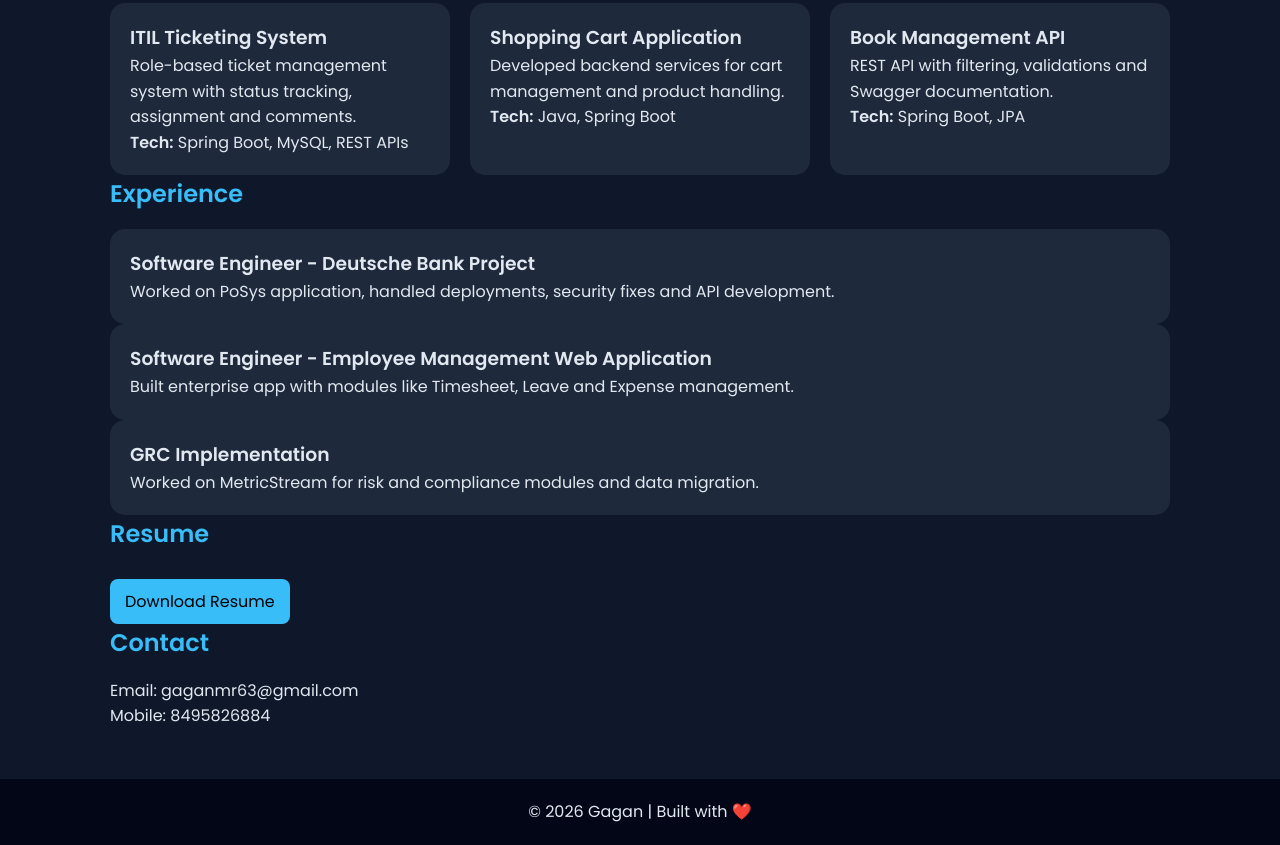
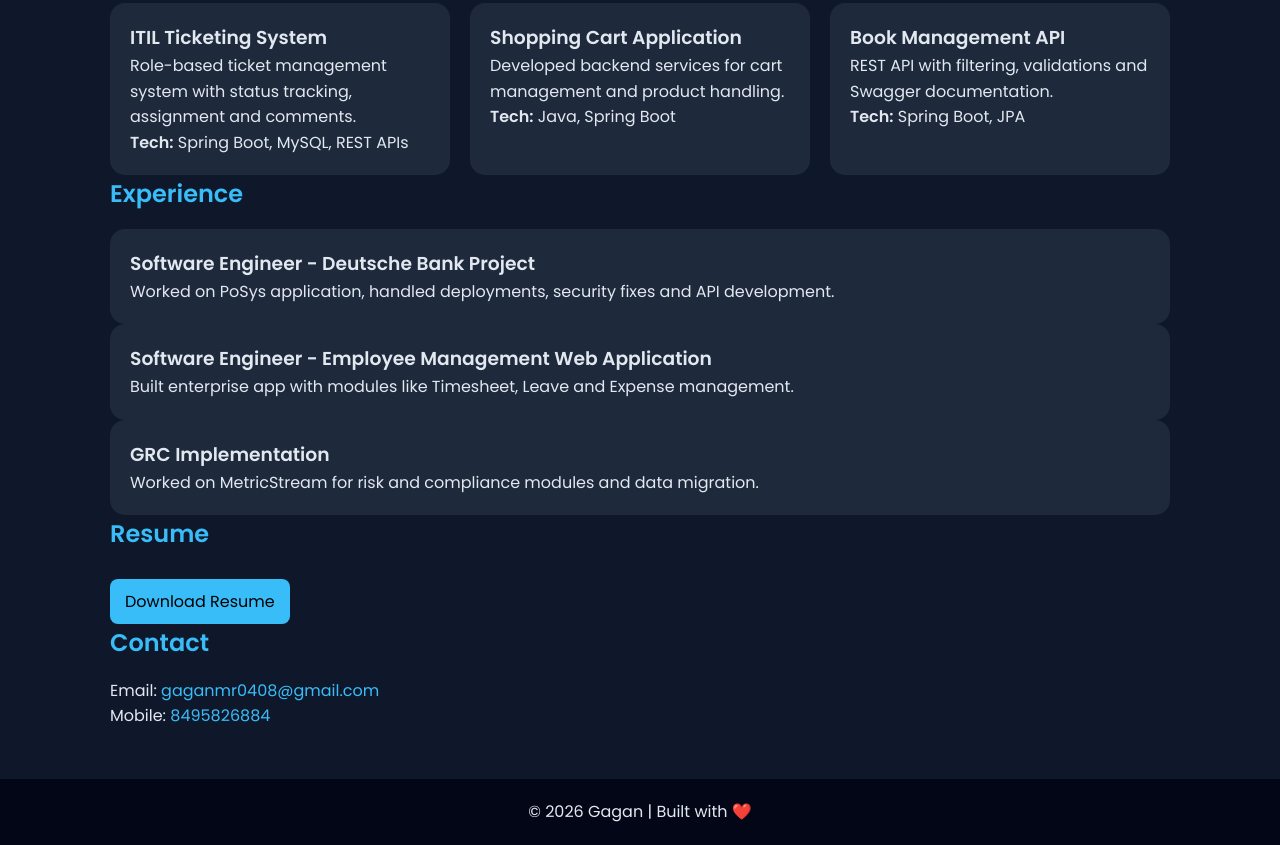
Before and after one commit to Gaganguru5/gagan-portfolio, a plain HTML site: page index.html in a window 1280 px wide. Shown: the part 623-1468 px from the top of the page. Drawn offline with Linux system fonts and the light colour scheme.

Commit message:
Modify contact section with email and phone links
Updated contact email and mobile number with links.

```diff
--- a/index.html
+++ b/index.html
@@ -24,7 +24,7 @@
 <body>
 
 <header>
-  <h1>Gagan</h1>
+  <h1>Gagan M R</h1>
   <p>Java Full Stack Developer | 3.6 Years Experience</p>
   <p>
     <a href="https://www.linkedin.com/in/gaganmr63/" target="_blank">LinkedIn</a> |
@@ -96,13 +96,17 @@
     <h2>Resume</h2>
     <a href="resume.pdf" class="btn" download>Download Resume</a>
   </section>
-
-  <section>
-    <h2>Contact</h2>
-    <p>Email: gaganmr63@gmail.com</p>
-    <p>Mobile: 8495826884</p>
-  </section>
-
+<section>
+  <h2>Contact</h2>
+  <p>
+    Email:
+    <a href="mailto:gaganmr0408@gmail.com">gaganmr0408@gmail.com</a>
+  </p>
+  <p>
+    Mobile:
+    <a href="tel:8495826884">8495826884</a>
+  </p>
+</section>
 </div>
 
 <footer>
```
